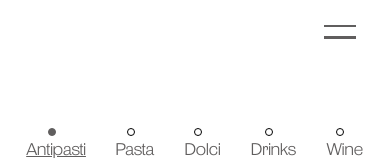
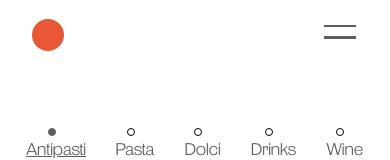
Before and after one commit to ozolinala/capanna74, a Next.js app: page /takeaway in a window 390 px wide. Shown: the top 160 px of the page. Built offline with nearby package versions, Linux system fonts and the light colour scheme.

Commit message:
Added home button to navbar

```diff
--- a/src/components/Layout.js
+++ b/src/components/Layout.js
@@ -26,7 +26,12 @@ const Layout = ({ children }) => {
   return (
     <div className={styles.container}>
       <nav className={styles.nav}>
-        <HamburgerMenu menuItems={menuItems} />
+        <div className={styles.navContainer}>
+          <Link className={styles.homeButton} href="/">
+            <div></div>
+          </Link>
+          <HamburgerMenu menuItems={menuItems} />
+        </div>
 
         <div className={`${styles.navLinks} ${menuActive && styles.active}`}>
           {menuItems.map((item) => (
@@ -56,7 +61,10 @@ const Layout = ({ children }) => {
         <footer className={styles.footer}>
           <div className={styles.leftContainer}>
             <div className={styles.logoContainer}>
-            <Link rel="stylesheet"className={styles.backToMenu} href="/"> <img src="/assets/capanna-grey.svg" alt="Logo" /></Link>
+              <Link rel="stylesheet" className={styles.backToMenu} href="/">
+                {" "}
+                <img src="/assets/capanna-grey.svg" alt="Logo" />
+              </Link>
             </div>
 
             <div className={styles.addressContainer}>
--- a/src/styles/Layout.module.css
+++ b/src/styles/Layout.module.css
@@ -1,7 +1,7 @@
 /* nav bar */
 .nav {
   display: flex;
-  justify-content: flex-end;
+  justify-content: space-between;
   align-items: center;
   padding: 1rem;
   padding-right: 2%;
@@ -63,6 +63,17 @@
   font-weight: 400;
 }
 
+.homeButton {
+  background-color: var(--accent-color);
+  width: 2rem;
+  height: 2rem;
+  z-index: 10000;
+  border-radius: 100px;
+  position: absolute;
+  top: 0.8rem;
+  left: 2rem;
+}
+
 /* responsiveness for nav bar*/
 
 .menuIcon {
@@ -96,9 +107,9 @@
     display: block;
     margin-left: auto;
   }
-.nav{
-  height:1.5rem;
-}
+  .nav {
+    height: 1.5rem;
+  }
   .navLinks {
     display: none;
   }
@@ -191,4 +202,14 @@
   .sisterRestaurantsContainer img {
     margin-bottom: 1%;
   }
+
+  .homeButton {
+    background-color: var(--accent-color);
+    width: 2rem;
+    height: 2rem;
+    z-index: 10000;
+    border-radius: 100px;
+    position: fixed;
+    top: 1.2rem;
+  }
 }
```
